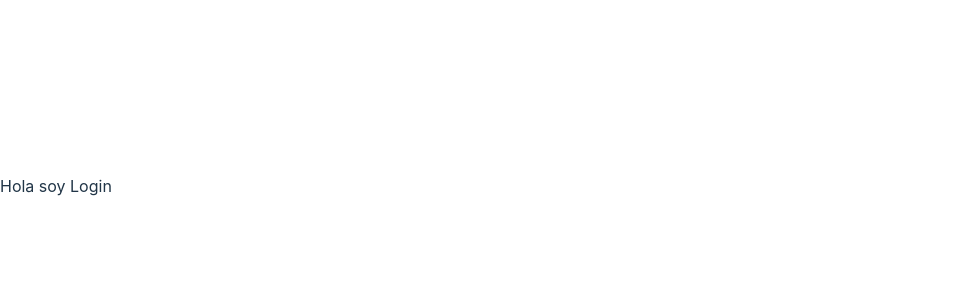
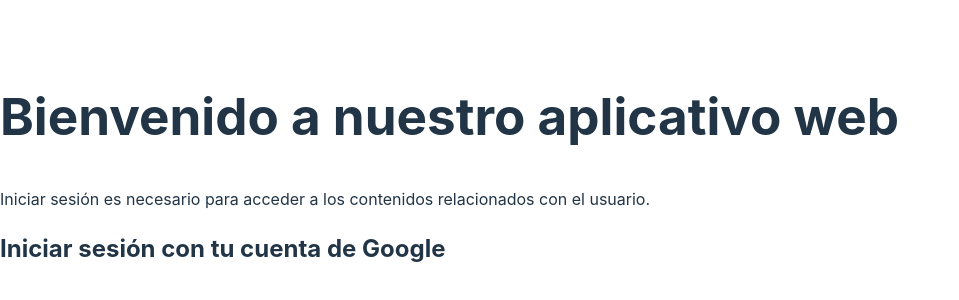
Before and after one commit to miguelparra2020/plantilla-control-ecommerce, a React (Vite) app: page / in a window 1280 px wide. Shown: the part 214-514 px from the top of the page, without its empty margins (0-959 px from the left). Built offline with nearby package versions, Linux system fonts and the light colour scheme.

Commit message:
add-changes

```diff
--- a/dev-dist/sw.js
+++ b/dev-dist/sw.js
@@ -79,7 +79,7 @@ define(['./workbox-54d0af47'], (function (workbox) { 'use strict';
    */
   workbox.precacheAndRoute([{
     "url": "index.html",
-    "revision": "0.lsndadgbh6"
+    "revision": "0.ulnjt7l1je"
   }], {});
   workbox.cleanupOutdatedCaches();
   workbox.registerRoute(new workbox.NavigationRoute(workbox.createHandlerBoundToURL("index.html"), {
--- a/src/modules/Login/Index.tsx
+++ b/src/modules/Login/Index.tsx
@@ -0,0 +1,6 @@
+import GoogleAuth from "./components/GoogleAuth"
+
+const indexLogin = () => {
+    return (<GoogleAuth/>)
+}
+export default indexLogin
--- /dev/null
+++ b/src/modules/Login/components/GoogleAuth.tsx
@@ -0,0 +1,35 @@
+import { GoogleOAuthProvider } from "@react-oauth/google"
+import { useGoogleAuth } from "../hooks/useGoogleAuth"
+import GoogleLoginButton from "../components/GoogleLoginButton"
+import UserProfile from "../components/UserProfile"
+
+const GoogleAuth = () => {
+  const { user, login, logout } = useGoogleAuth()
+
+  return (
+    <GoogleOAuthProvider clientId={"generalConfig.GoogleAuth.clientId"}>
+      {!user ? (
+        <section className="bg-gray-50">
+          <div className="py-8 px-4 mx-auto max-w-screen-xl lg:py-16 grid lg:grid-cols-2 gap-8 lg:gap-16">
+            <div className="flex flex-col justify-center">
+              <h1 className="mb-4 text-4xl font-extrabold tracking-tight leading-none text-gray-900 md:text-5xl lg:text-6xl">
+                Bienvenido a nuestro aplicativo web
+              </h1>
+              <p className="mb-6 text-lg font-normal text-gray-500 lg:text-xl">
+                Iniciar sesión es necesario para acceder a los contenidos relacionados con el usuario.
+              </p>
+            </div>
+            <div className="w-full lg:max-w-xl p-6 space-y-8 sm:p-8 bg-white rounded-lg shadow-xl">
+              <h2 className="text-2xl font-bold text-gray-900">Iniciar sesión con tu cuenta de Google</h2>
+              <GoogleLoginButton onSuccess={login} onError={() => console.error("Error al iniciar sesión")} />
+            </div>
+          </div>
+        </section>
+      ) : (
+        <UserProfile user={user} onLogout={logout} />
+      )}
+    </GoogleOAuthProvider>
+  )
+}
+
+export default GoogleAuth
--- /dev/null
+++ b/src/modules/Login/components/UserProfile.tsx
@@ -0,0 +1,22 @@
+// components/UserProfile.tsx
+import LogoutButton from "./LogoutButton"
+import { IPropsUserProfile } from "../interfaces/User"
+
+
+
+const UserProfile = ({ user, onLogout }: IPropsUserProfile) => {
+  return (
+    <section className="bg-white bg-[url('https://flowbite.s3.amazonaws.com/docs/jumbotron/hero-pattern.svg')] ">
+      <div className="py-8 px-4 mx-auto max-w-screen-xl flex flex-col items-center justify-center text-center lg:py-16 z-10 relative">
+        <img className="w-10 h-10 rounded-full" src={user.picture} alt="User Avatar" />
+        <h1 className="mb-4 text-4xl font-extrabold tracking-tight leading-none text-gray-900 md:text-5xl lg:text-6xl">
+          {user.name}
+        </h1>
+        <p className="mb-8 text-lg font-normal text-gray-500 lg:text-xl sm:px-16 lg:px-48">{user.email}</p>
+        <LogoutButton onLogout={onLogout} />
+      </div>
+    </section>
+  )
+}
+
+export default UserProfile
--- a/src/modules/Login/interfaces/User.ts
+++ b/src/modules/Login/interfaces/User.ts
@@ -4,3 +4,8 @@ export interface User {
     email: string;
     picture: string;
   }
+
+export interface IPropsUserProfile {
+    user: User
+    onLogout: () => void
+  }
--- a/src/pages/Login.tsx
+++ b/src/pages/Login.tsx
@@ -1,14 +1,6 @@
-import { useEffect } from "react";
-
+import LoginModule from "../modules/Login/Index"
 const Login = () => {
-    useEffect(() => {
-        localStorage.setItem("isAuthenticated", "true")
-      }, []);
-    return(
-        <>
-            Hola soy Login
-        </>
-    )
+    return(<LoginModule/>)
 }
 
 export default Login
```
